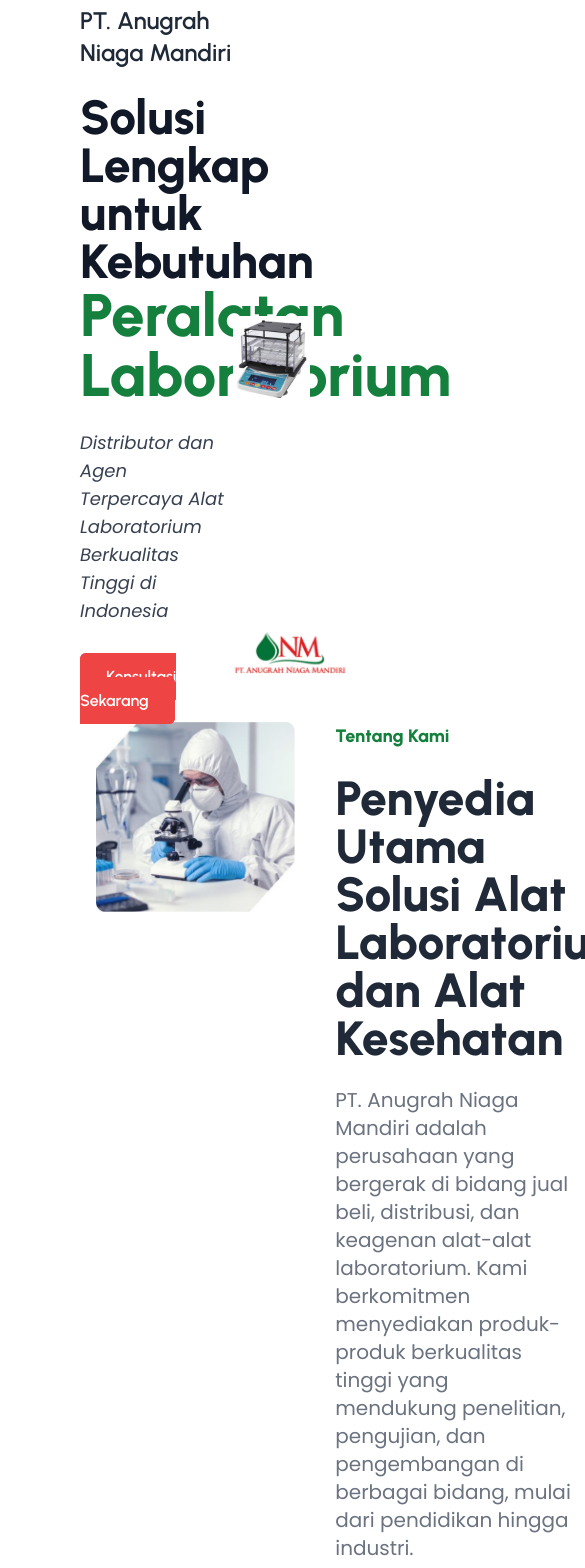
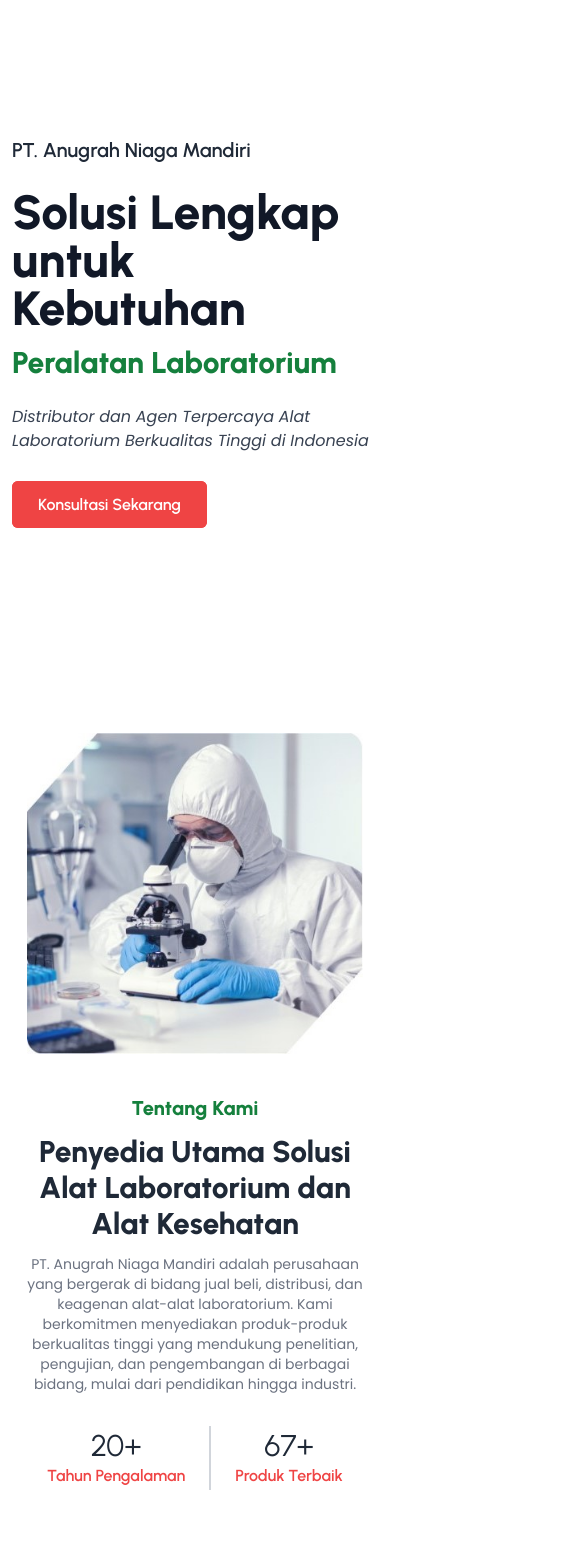
Before and after one commit to NgurahAp/goldmeter_anm, a React (Vite) app: page / in a window 390 px wide. Shown: the part 100-1668 px from the top of the page, 585 px wide, since content can reach past the window. Built offline with nearby package versions, Linux system fonts and the light colour scheme.

Commit message:
Done Responsive hero section, aboutUs

```diff
--- a/src/components/landingPage/AboutUsSection.tsx
+++ b/src/components/landingPage/AboutUsSection.tsx
@@ -1,42 +1,42 @@
 const AboutUs = () => {
   return (
     <section className="min-h-screen flex items-center">
-      <div className="flex gap-x-10 px-24 ">
-        <div className="w-1/2">
+      <div className="flex flex-col md:flex-row gap-x-10 px-3 md:px-24 ">
+        <div className="w-full flex justify-center md:w-1/2">
           <img
-            className="w-full"
+            className="w-11/12"
             src="/landing/about_us.jpg"
             alt="Penyedia Utama Solusi Alat Laboratorium dan Alat Kesehatan"
             height={547}
             width={523}
           />
         </div>
-        <div className="w-1/2 font-urbanist">
-          <p className="text-green-700 font-extrabold pb-6 text-lg">
+        <div className="w-full md:w-1/2 font-urbanist">
+          <p className="text-green-700 text-center md:text-base md:text-left font-extrabold pb-3 md:pb-6 text-xl pt-10 md:pt-0">
             Tentang Kami
           </p>
-          <h2 className="font-extrabold text-5xl text-gray-800 pb-6">
+          <h2 className="font-extrabold text-center md:text-left text-3xl md:text-5xl text-gray-800 pb-3 md:pb-6">
             Penyedia Utama Solusi Alat Laboratorium dan Alat Kesehatan
           </h2>
-          <h2 className="font-poppins text-gray-500 text-xl ">
+          <h2 className="font-poppins text-center md:text-left text-gray-500 text-sm md:text-xl ">
             PT. Anugrah Niaga Mandiri adalah perusahaan yang bergerak di bidang
             jual beli, distribusi, dan keagenan alat-alat laboratorium. Kami
             berkomitmen menyediakan produk-produk berkualitas tinggi yang
             mendukung penelitian, pengujian, dan pengembangan di berbagai
             bidang, mulai dari pendidikan hingga industri.
           </h2>
-          <div className="flex items-center justify-center pt-14">
+          <div className="flex items-center justify-center pt-8 md:pt-14">
             <div className="flex items-center text-center">
-              <div className="px-16">
-                <p className="text-5xl text-gray-800">20+</p>
-                <p className="text-red-500 text-lg font-semibold mt-2">
+              <div className="px-6 md:px-16">
+                <p className="text-3xl md:text-5xl text-gray-800">20+</p>
+                <p className="text-red-500 text-base md:text-lg font-semibold md:mt-2">
                   Tahun Pengalaman
                 </p>
               </div>
               <div className="h-16 border-l-2 border-gray-300"></div>
-              <div className="px-16">
-                <p className="text-5xl text-gray-800">67+</p>
-                <p className="text-red-500 text-lg font-semibold mt-2">
+              <div className="px-6 md:px-16">
+                <p className="text-3xl md:text-5xl text-gray-800">67+</p>
+                <p className="text-red-500 text-base md:text-lg font-semibold md:mt-2">
                   Produk Terbaik
                 </p>
               </div>
--- a/src/components/landingPage/HeroSection.tsx
+++ b/src/components/landingPage/HeroSection.tsx
@@ -4,19 +4,19 @@ const HeroSection = () => {
   return (
     <section
       id="home"
-      className="bg-white h-[86vh] px-20 flex items-center relative"
+      className="bg-white min-h-[86vh] px-3 md:px-20 flex items-center relative"
     >
-      <div className="w-2/3 font-urbanist">
-        <h2 className="text-2xl font-semibold text-gray-800">
+      <div className="w-full md:w-2/3 font-urbanist">
+        <h2 className="text-xl md:text-2xl font-semibold text-gray-800">
           PT. Anugrah Niaga Mandiri
         </h2>
-        <h1 className="py-6 text-5xl font-extrabold text-gray-900">
+        <h1 className="py-6 text-5xl md:text-5xl font-extrabold text-gray-900">
           Solusi Lengkap untuk Kebutuhan <br />
-          <span className="text-6xl font-extrabold text-green-700">
+          <span className="text-3xl md:text-6xl font-extrabold text-green-700">
             Peralatan Laboratorium
           </span>
         </h1>
-        <p className="font-poppins text-lg text-gray-700 italic pb-10">
+        <p className="font-poppins text-base md:text-lg text-gray-700 italic pb-10">
           Distributor dan Agen Terpercaya Alat Laboratorium Berkualitas Tinggi
           di Indonesia
         </p>
@@ -27,7 +27,7 @@ const HeroSection = () => {
           Konsultasi Sekarang
         </Link>
       </div>
-      <div className="w-1/3 flex justify-end">
+      <div className="w-0 md:w-1/3 justify-end hidden md:block">
         <img
           src="/landing/densimeter.jpg"
           alt="Densimeter"
@@ -40,7 +40,7 @@ const HeroSection = () => {
         width={120}
         height={23}
         alt="Logo PT Anugrah Niaga Mandiri"
-        className="absolute bottom-12 right-10"
+        className="absolute bottom-12 right-10 hidden md:block"
       />
     </section>
   );
--- a/src/layouts/MainLayout.tsx
+++ b/src/layouts/MainLayout.tsx
@@ -19,7 +19,7 @@ const MainLayout: React.FC<MainLayoutProps> = ({ children }) => {
   }, [location.pathname]);
 
   return (
-    <div className="layout">
+    <div className="layout overflow-hidden">
       <Navbar />
       <main>{children}</main>
       <Footer />
--- a/src/pages/LandingPage.tsx
+++ b/src/pages/LandingPage.tsx
@@ -8,7 +8,7 @@ import WhyUs from "../components/landingPage/WhyUsSection";
 
 export default function Landing() {
   return (
-    <article className="font-poppins pt-24">
+    <article className="font-poppins pt-16 md:pt-24">
       <HeroSection />
       <AboutUs />
       <WhyUs />
```
